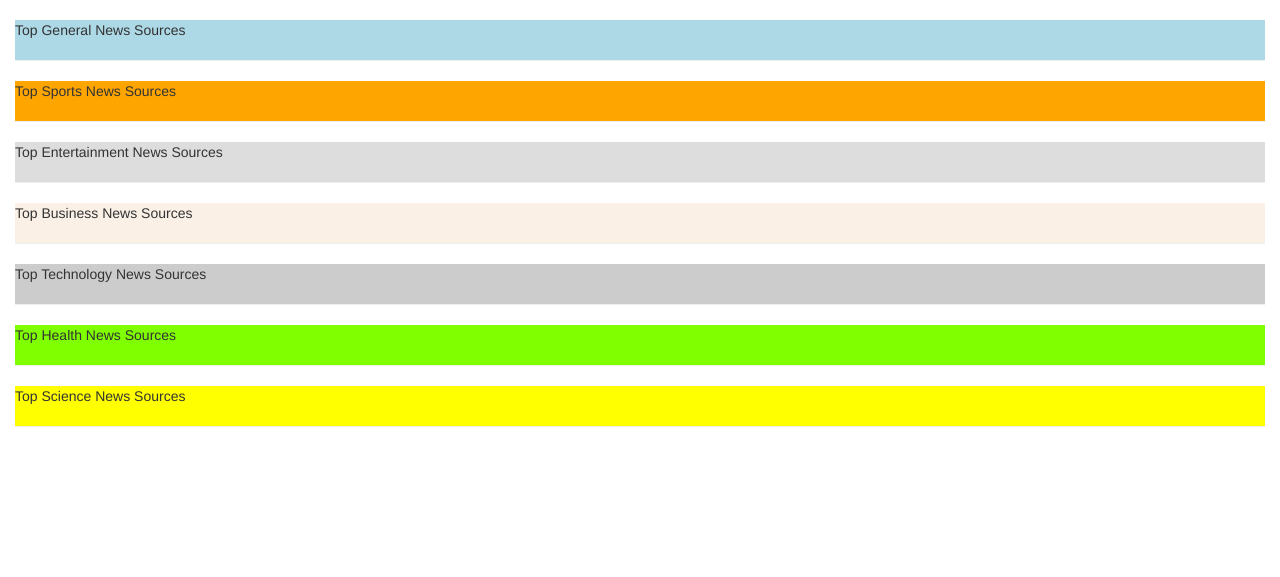
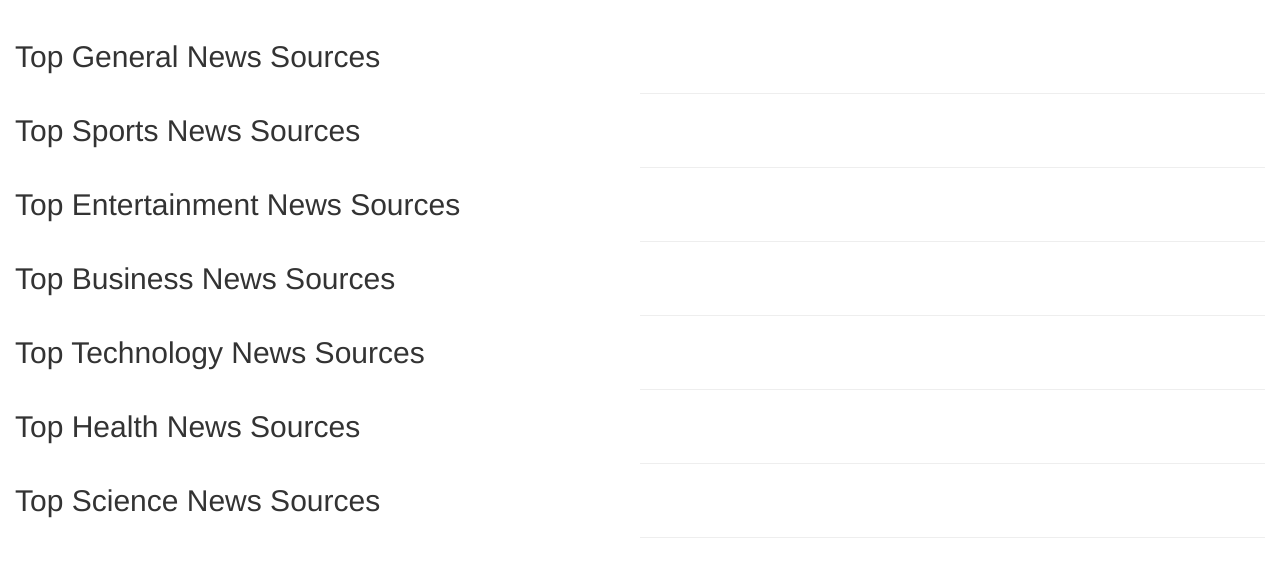
Before and after one commit to Akumucollins/News_Headlines, a Flask app: template app/templates/index.html in a window 1280 px wide. Shown: the part 52-629 px from the top of the page. Run offline with Flask 2, Linux system fonts and the light colour scheme; the template is opened without the code that fills it, so the values that code supplies are empty; some libraries are stand-ins or nearby versions.

Commit message:
added a .text color, added a padding in the index.html

```diff
--- /dev/null
+++ b/app/static/css/index.css
@@ -0,0 +1,4 @@
+.card-body
+{
+  padding-left: 50%;
+}
--- a/app/templates/categories.html
+++ b/app/templates/categories.html
@@ -2,7 +2,7 @@
 {% block content %}
 
 <body>
-    <h1 align="center" class="text-uppercase">{{categories}} NEWS </h3>
+    <h1 align="center" class="text-uppercase text-info">{{categories}} NEWS </h3>
         <div class="container-fluid">
             <div class="cards-columns">
                 {% for category in category %}
--- a/app/templates/index.html
+++ b/app/templates/index.html
@@ -8,66 +8,66 @@
 <!--Content block-->
 {% block content %}
 <div class="container-fluid">
-  <div style="background-color:lightblue" class="card">
-    <div class="card-title">Top General News Sources</div>
+  <div class="card">
+    <div class="card-title">
+      <h2>Top General News Sources</h2>
+    </div>
     <div class="card-body">
-      <p>
-      <ul>{{ macro.displayArticlesList(general)}}</ul>
-      </p>
+      <h4>{{ macro.displayArticlesList(general)}}</h4>
       <hr>
     </div>
   </div>
-  <div style="background-color:orange" class="card">
-    <div class="card-title">Top Sports News Sources</div>
+  <div  class="card">
+    <div class="card-title">
+      <h2>Top Sports News Sources</h2>
+    </div>
     <div class="card-body">
-      <p>
-      <ul>{{ macro.displayArticlesList(sports)}}</ul>
-      </p>
+      <h4>{{ macro.displayArticlesList(sports)}}</<h4>
       <hr>
     </div>
   </div>
-  <div style="background-color:#ddd" class="card">
-    <div class="card-title">Top Entertainment News Sources</div>
+  <div class="card">
+    <div class="card-title">
+      <h2>Top Entertainment News Sources</h2>
+    </div>
     <div class="card-body">
-      <p>
-      <ul>{{ macro.displayArticlesList(entertainment)}}</ul>
-      </p>
+      <h4>{{ macro.displayArticlesList(entertainment)}}</h4>
       <hr>
     </div>
   </div>
-  <div style="background-color:linen" class="card">
-    <div class="card-title">Top Business News Sources</div>
+  <div class="card">
+    <div class="card-title">
+      <h2>Top Business News Sources</h2>
+    </div>
     <div class="card-body">
-      <p>
-      <ul>{{ macro.displayArticlesList(business)}}</ul>
-      </p>
+      <h4>{{ macro.displayArticlesList(business)}}</h4>
       <hr>
     </div>
   </div>
-  <div style="background-color:#ccc" class="card">
-    <div class="card-title">Top Technology News Sources</div>
+  <div class="card">
+    <div class="card-title">
+      <h2>Top Technology News Sources</h2>
+    </div>
     <div class="card-body">
-      <p>
-      <ul>{{ macro.displayArticlesList(technology)}}</ul>
-      </p>
+      <h4>{{ macro.displayArticlesList(technology)}}</h4>
       <hr>
     </div>
   </div>
-  <div class="card" style="background-color: chartreuse;">
-    <div class="card-title">Top Health News Sources</div>
+  <div class="card">
+    <div class="card-title">
+      <h2>Top Health News Sources</h2>
+    </div>
     <div class="card-body">
-      <p>
-      <ul>{{ macro.displayArticlesList(health)}}</ul>
-      </p>
+      <h4>{{ macro.displayArticlesList(health)}}</h4>
       <hr>
     </div>
   </div>
-  <div style="background-color:Yellow;" class="card">
-    <div class="card-title">Top Science News Sources</div>
+  <div class="card">
+    <div class="card-title">
+      <h2>Top Science News Sources</h2>
+    </div>
     <div class="card-body">
-      <p>
-      <ul>{{ macro.displayArticlesList(science)}}</ul>
-      </p>
+      <h4>{{ macro.displayArticlesList(science)}}</h4>
       <hr>
     </div>
   </div>
```
